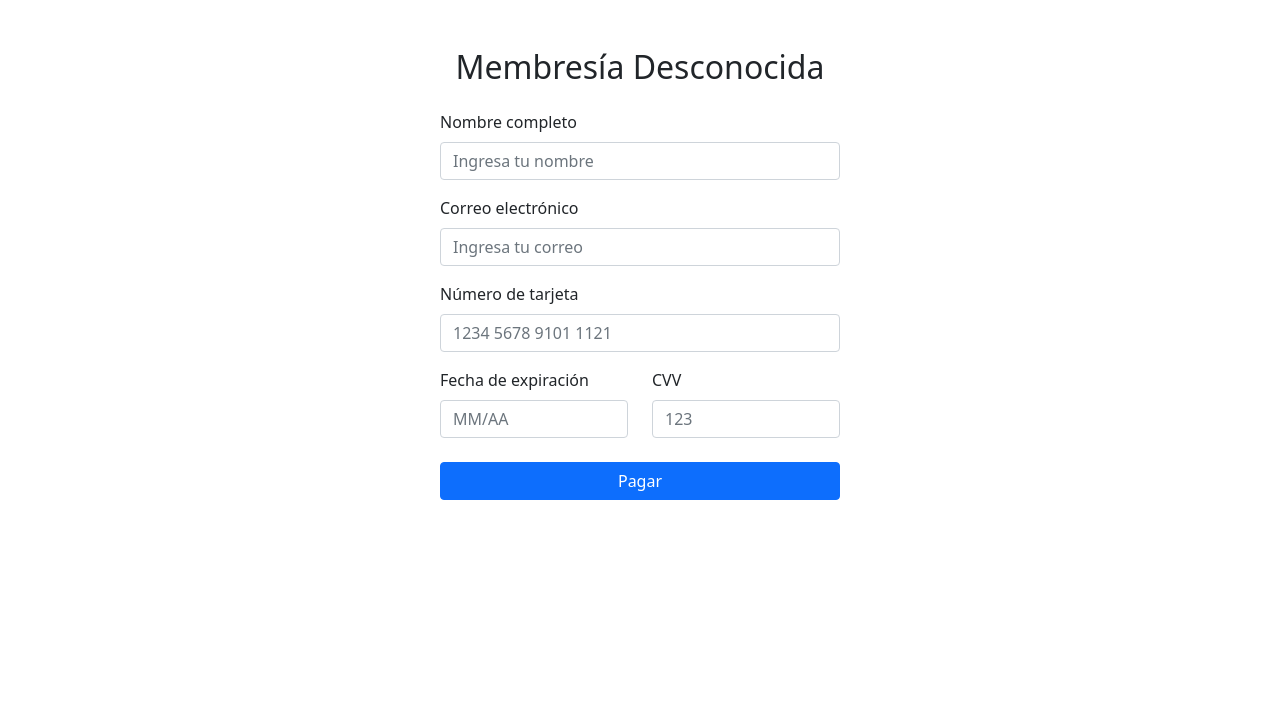
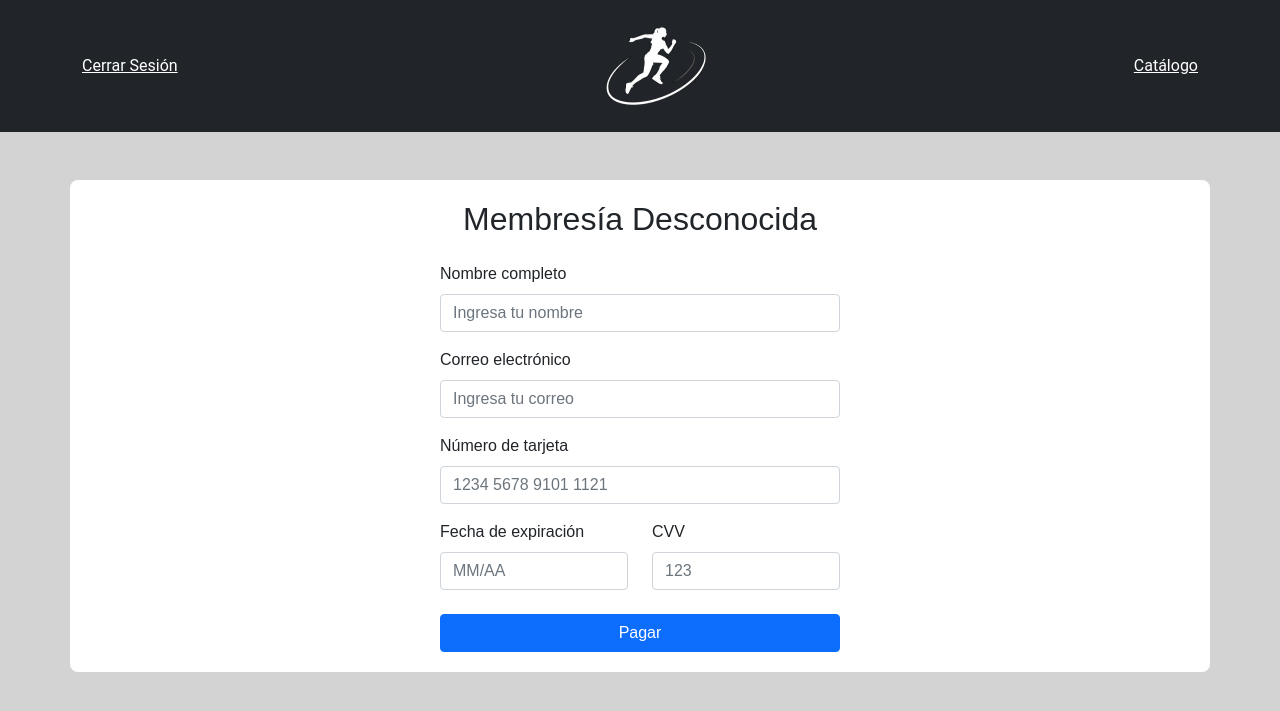
Before and after one commit to AgusAmor/FitPal, a Flask app: page /membresia in a window 1280 px wide. Shown: the top 711 px of the page. Run offline with Flask 3, Linux system fonts and the light colour scheme.

Commit message:
Estilos membresias.html

```diff
--- a/templates/membresia.html
+++ b/templates/membresia.html
@@ -7,6 +7,12 @@
     <link
       href="https://cdn.jsdelivr.net/npm/bootstrap@5.1.3/dist/css/bootstrap.min.css"
       rel="stylesheet"
+    />
+
+    <link
+      rel="stylesheet"
+      type="text/css"
+      href="{{ url_for('static', filename='css/style.css') }}"
     />
     <script>
       function setMembershipDetails() {
@@ -50,7 +56,28 @@
     </script>
 </head>
 <body onload="setMembershipDetails()">
-    <div class="container my-5">
+  <header
+      class="bg-dark text-white p-3"
+      style="font-family: 'Roboto', sans-serif"
+    >
+      <div class="container d-flex justify-content-between align-items-center">
+        <a href="{{ url_for('index') }}" class="text-white me-3"
+          >Cerrar Sesión</a
+        >
+        <a href="{{ url_for('home') }}" class="text-white me-3">
+          <img
+            src="{{ url_for('static', filename='img/logo.png') }}"
+            class="logo"
+            alt="Logo"
+          />
+        </a>
+        <nav>
+          <a href="{{ url_for('catalogo') }}" class="text-white">Catálogo</a>
+        </nav>
+      </div>
+    </header>
+    <div class="container my-5"style="background-color: white; padding: 20px; border-radius: 8px">
+
         <h2 class="text-center mb-4" id="membershipName">Membresía</h2>
         <p class="text-center" id="membershipPrice"></p>
         <form class="mx-auto" style="max-width: 400px;" onsubmit="confirmMembership(event)">
@@ -79,5 +106,6 @@
             <button type="submit" class="btn btn-primary w-100 mt-4">Pagar</button>
         </form>
     </div>
+
 </body>
 </html>
```
